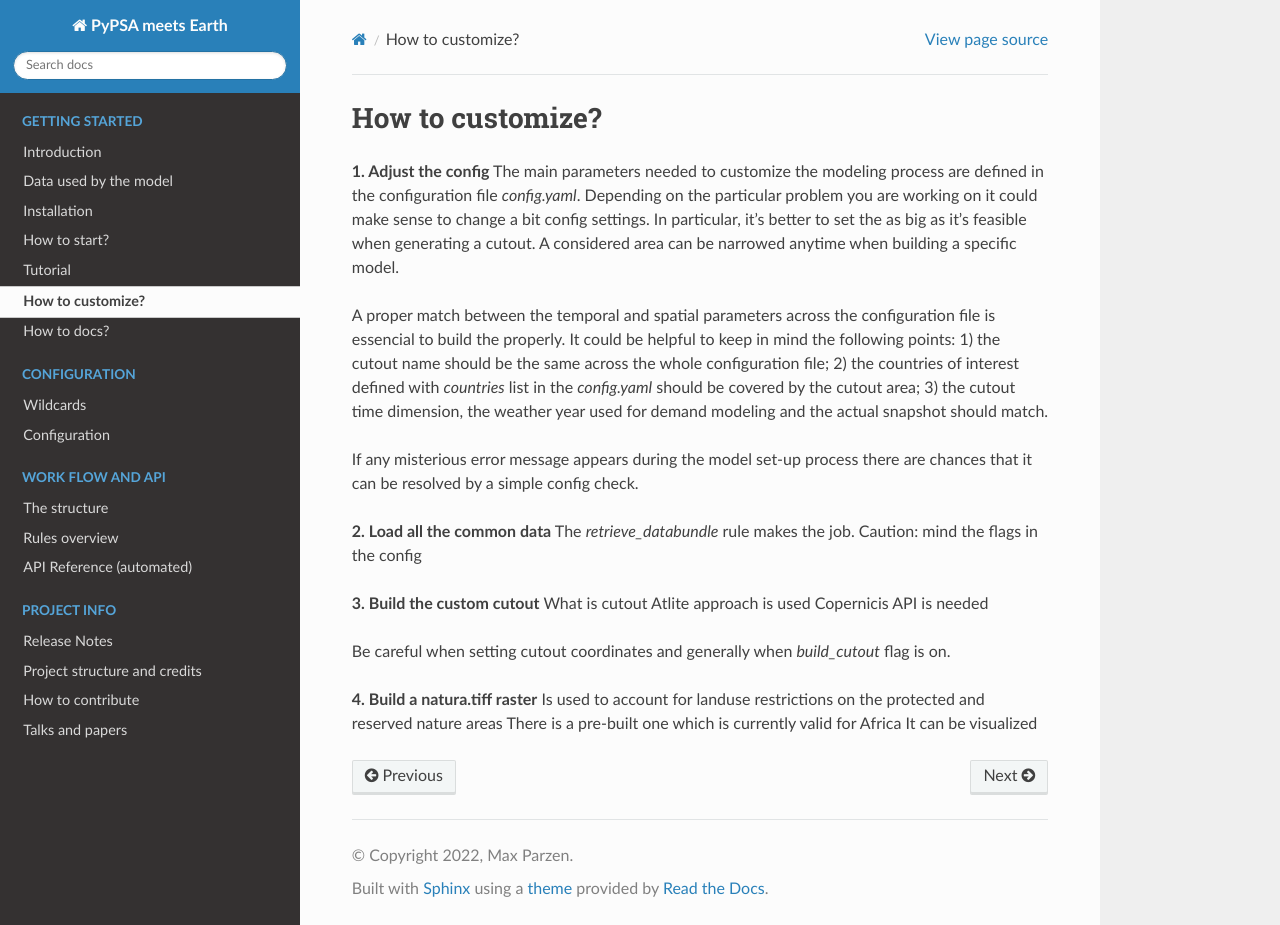
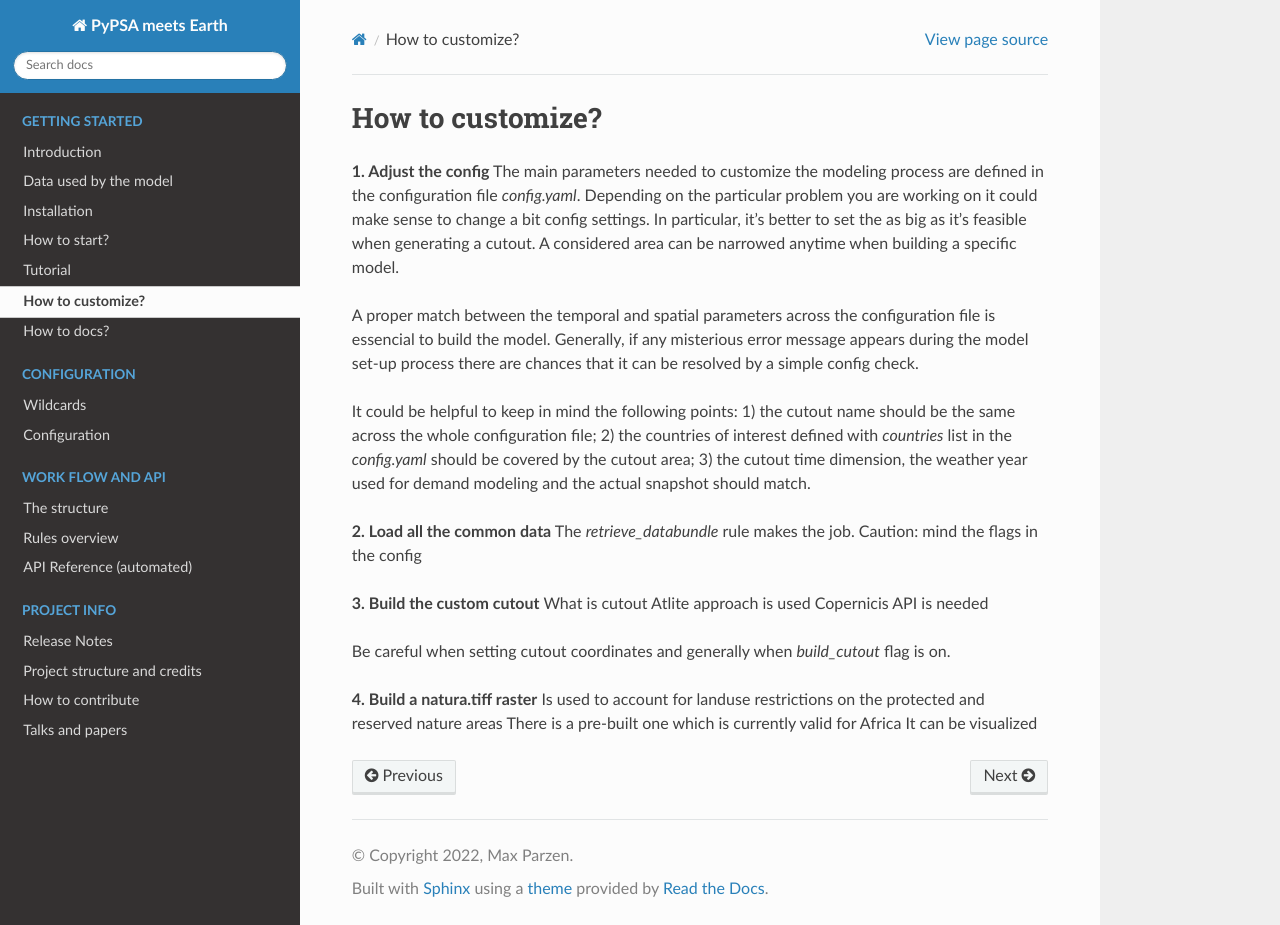
Before and after one commit to pypsa-meets-earth/pypsa-earth, a Sphinx documentation site: the page built from doc/how_to_customize.rst, in a window 1280 px wide and 925 px high. Built offline with Sphinx 7.4.7 and the Read the Docs theme 2.0.0, drawn with Linux system fonts in a browser that asks for light colours; pages that are not in the unit, such as notebooks, are missing from menus; the version number could not be read and is left out.

```diff
--- a/doc/how_to_customize.rst
+++ b/doc/how_to_customize.rst
@@ -12,12 +12,12 @@
 **1. Adjust the config**
 The main parameters needed to customize the modeling process are defined in the configuration file `config.yaml`. Depending on the particular problem you are working on it could make sense to change a bit config settings. In particular, it's better to set the  as big as it's feasible when generating a cutout. A considered area can be narrowed anytime when building a specific model.
 
-A proper match between the temporal and spatial parameters across the configuration file is essencial to build the properly. It could be helpful to keep in mind the following points:
+A proper match between the temporal and spatial parameters across the configuration file is essencial to build the model. Generally, if any misterious error message appears during the model set-up process there are chances that it can be resolved by a simple config check.
+
+It could be helpful to keep in mind the following points:
 1) the cutout name should be the same across the whole configuration file;
 2) the countries of interest defined with `countries` list in the `config.yaml` should be covered by the cutout area;
 3) the cutout time dimension, the weather year used for demand modeling and the actual snapshot should match.
-
-If any misterious error message appears during the model set-up process there are chances that it can be resolved by a simple config check.
 
 **2. Load all the common data**
 The `retrieve_databundle` rule makes the job.
```
